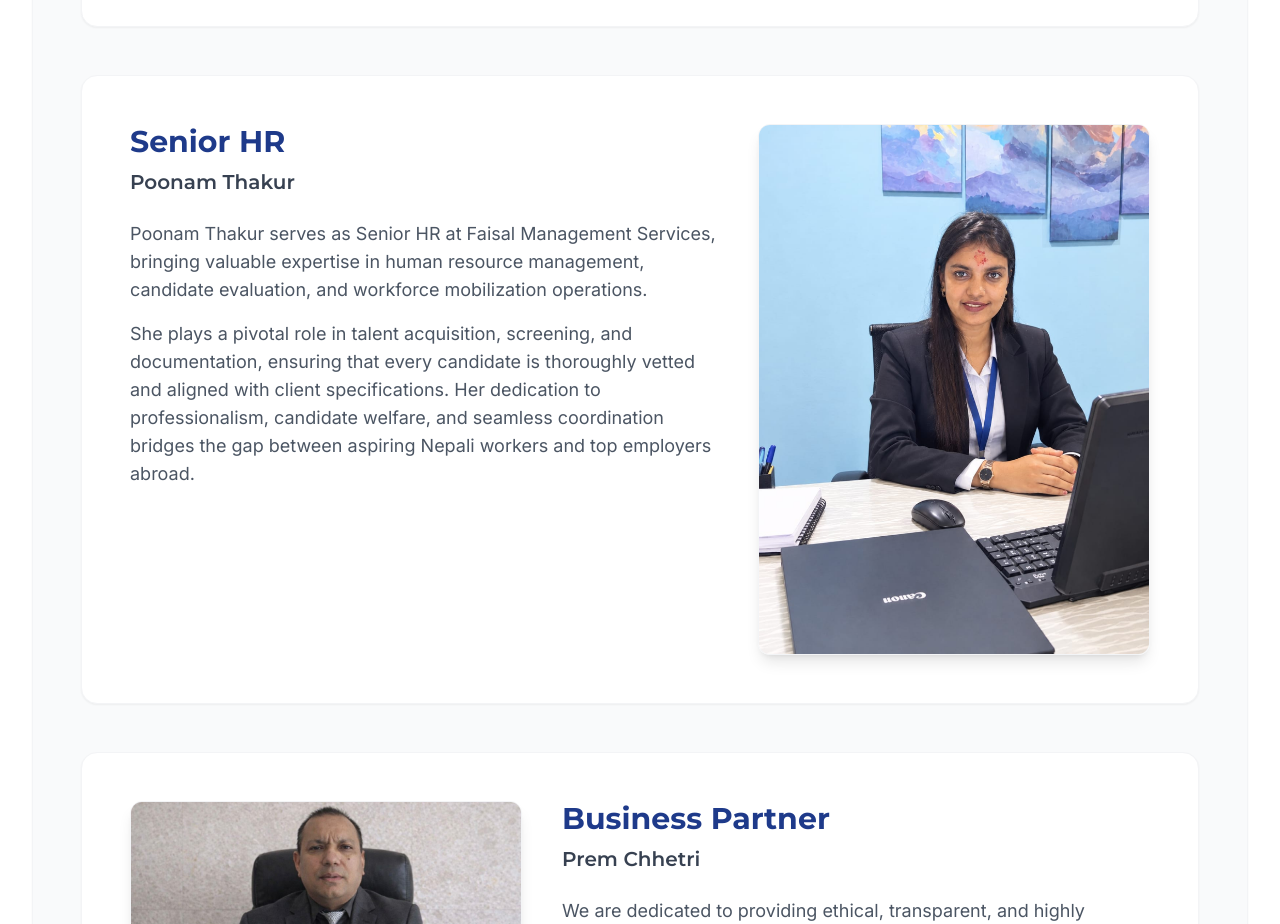
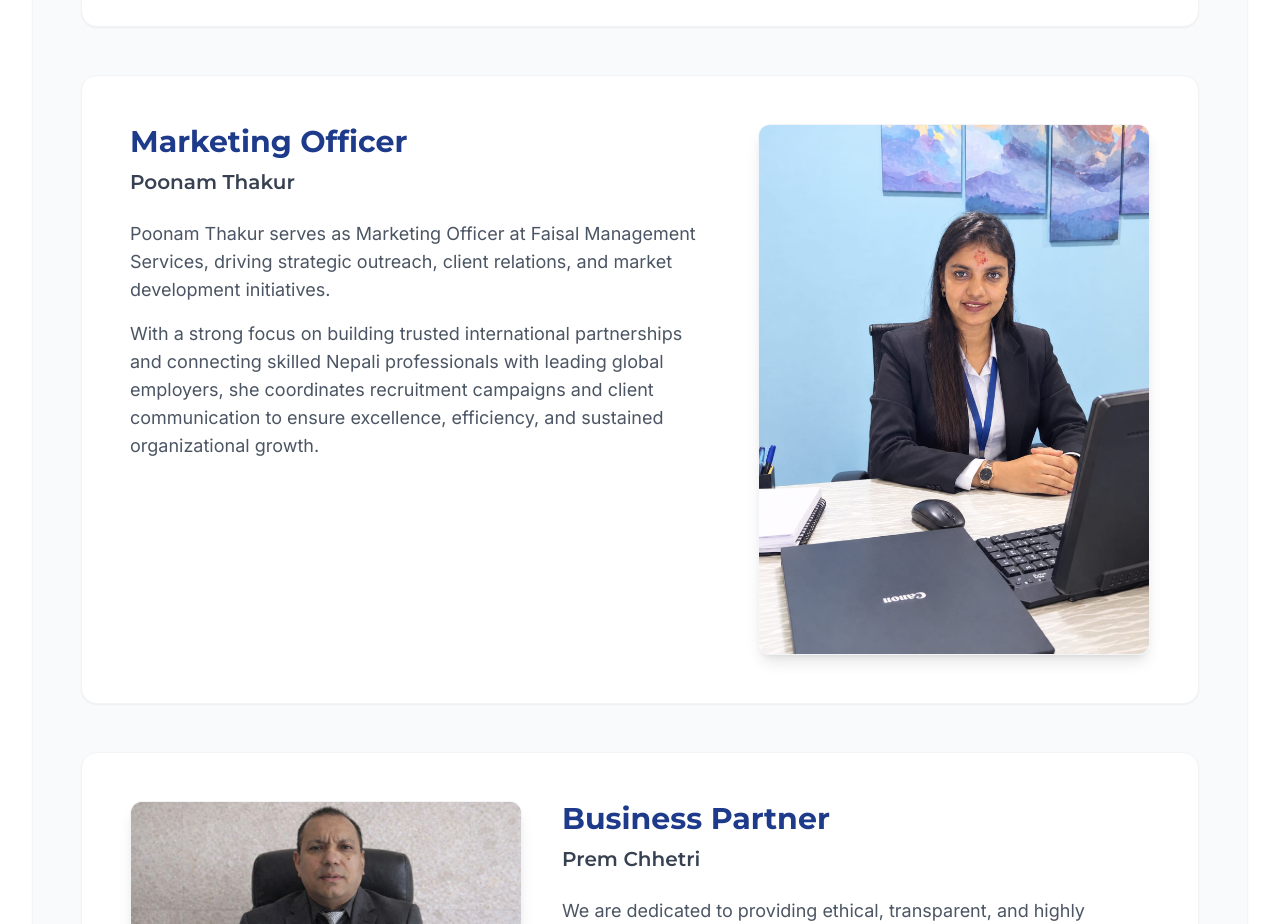
Before and after one commit to saroj60/faisalmanagement, a React (Vite) app: page /about in a window 1280 px wide. Shown: the part 2780-3704 px from the top of the page. Built offline with nearby package versions, Linux system fonts and the light colour scheme; no server answers.

Commit message:
Update Poonam Thakur title to Marketing Officer

```diff
--- a/src/pages/About.jsx
+++ b/src/pages/About.jsx
@@ -179,14 +179,14 @@ const About = () => {
                         </div>
                     </div>
 
-                    {/* Senior HR - Poonam Thakur */}
+                    {/* Marketing Officer - Poonam Thakur */}
                     <div className="bg-white rounded-2xl p-5 sm:p-8 md:p-12 mb-8 sm:mb-12 shadow-sm border border-gray-100 mt-8">
                         <div className="flex flex-col md:flex-row-reverse gap-6 sm:gap-10 items-start">
                             <div className="w-full md:w-2/5 flex justify-center">
                                 <div className="relative mx-auto w-full max-w-[280px] sm:max-w-xs md:max-w-none h-auto rounded-xl overflow-hidden shadow-lg border border-gray-100">
                                     <img
                                         src={poonamPhoto}
-                                        alt="Senior HR"
+                                        alt="Marketing Officer"
                                         className="w-full h-auto object-cover"
                                         onError={(e) => {
                                             e.target.src = 'https://images.unsplash.com/photo-1573496359142-b8d87734a5a2?q=80&w=1976&auto=format&fit=crop';
@@ -195,12 +195,12 @@ const About = () => {
                                 </div>
                             </div>
                             <div className="w-full md:w-3/5 text-center md:text-left">
-                                <h2 className="text-2xl sm:text-3xl font-bold text-primary mb-2">Senior HR</h2>
+                                <h2 className="text-2xl sm:text-3xl font-bold text-primary mb-2">Marketing Officer</h2>
                                 <h3 className="text-lg sm:text-xl font-semibold text-gray-700 mb-4 sm:mb-6">Poonam Thakur</h3>
 
                                 <div className="space-y-4 text-gray-600 mb-6 text-base sm:text-lg leading-relaxed">
-                                    <p>Poonam Thakur serves as Senior HR at Faisal Management Services, bringing valuable expertise in human resource management, candidate evaluation, and workforce mobilization operations.</p>
-                                    <p>She plays a pivotal role in talent acquisition, screening, and documentation, ensuring that every candidate is thoroughly vetted and aligned with client specifications. Her dedication to professionalism, candidate welfare, and seamless coordination bridges the gap between aspiring Nepali workers and top employers abroad.</p>
+                                    <p>Poonam Thakur serves as Marketing Officer at Faisal Management Services, driving strategic outreach, client relations, and market development initiatives.</p>
+                                    <p>With a strong focus on building trusted international partnerships and connecting skilled Nepali professionals with leading global employers, she coordinates recruitment campaigns and client communication to ensure excellence, efficiency, and sustained organizational growth.</p>
                                 </div>
                             </div>
                         </div>
```
